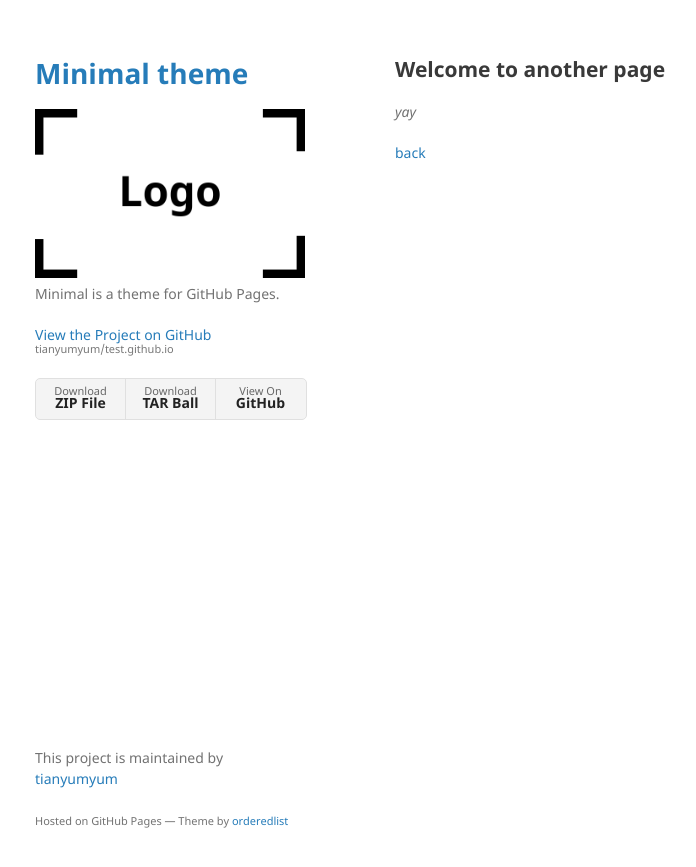
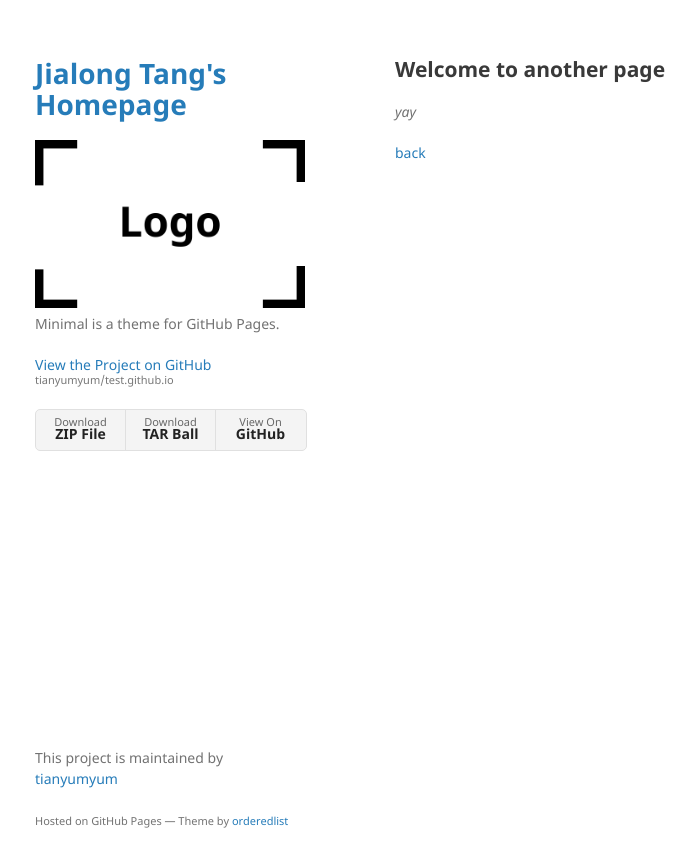
Before and after one commit to tianyumyum/test.github.io, a Jekyll site: the page built from another-page.md, in a window 1280 px wide. Shown: the top 867 px of the page, without its empty margins (175-871 px from the left). Built offline with Jekyll 4.4.1, drawn with Linux system fonts in a browser that asks for light colours; our own code applies the rules of GitHub Pages for plain Markdown files.

Commit message:
Update _config.yml

```diff
--- a/_config.yml
+++ b/_config.yml
@@ -1,4 +1,4 @@
-title: Minimal theme
+title: Jialong Tang's Homepage
 logo: /assets/img/logo.png
 description: Minimal is a theme for GitHub Pages.
 show_downloads: true
```
